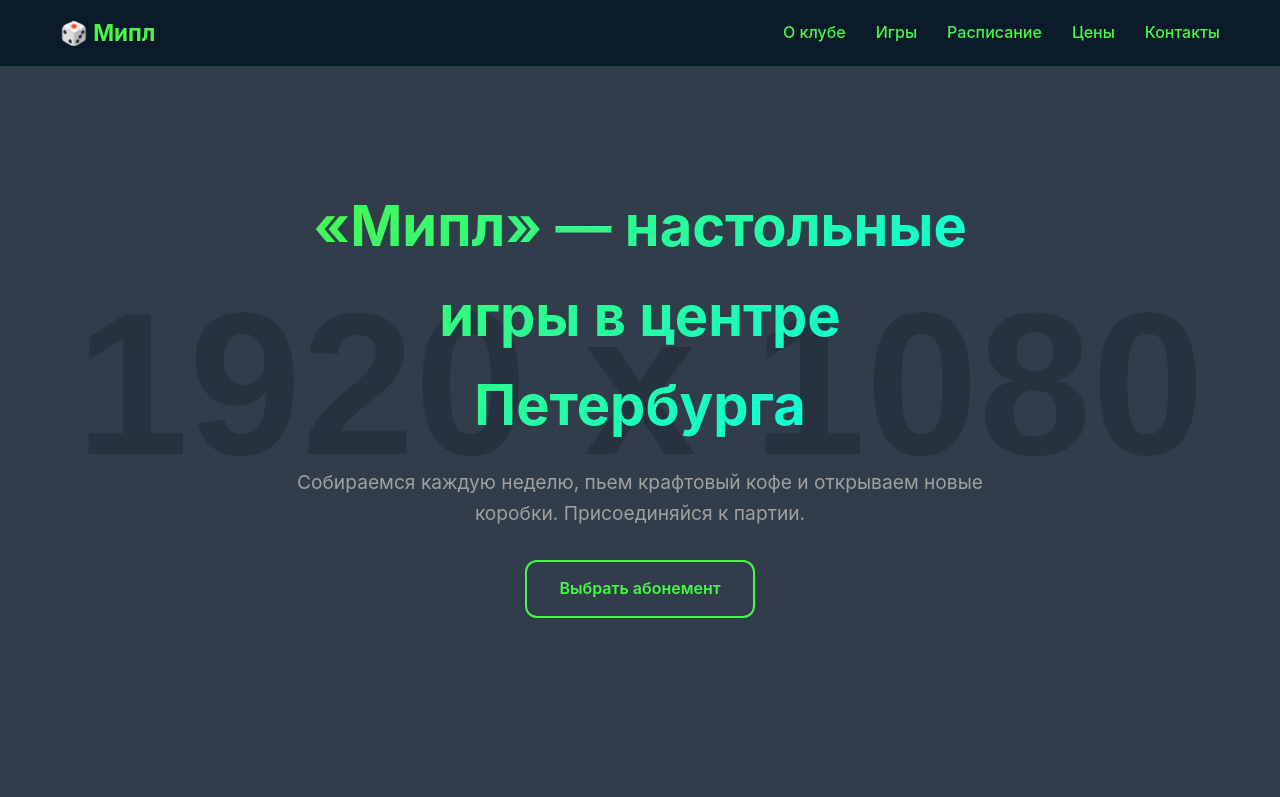
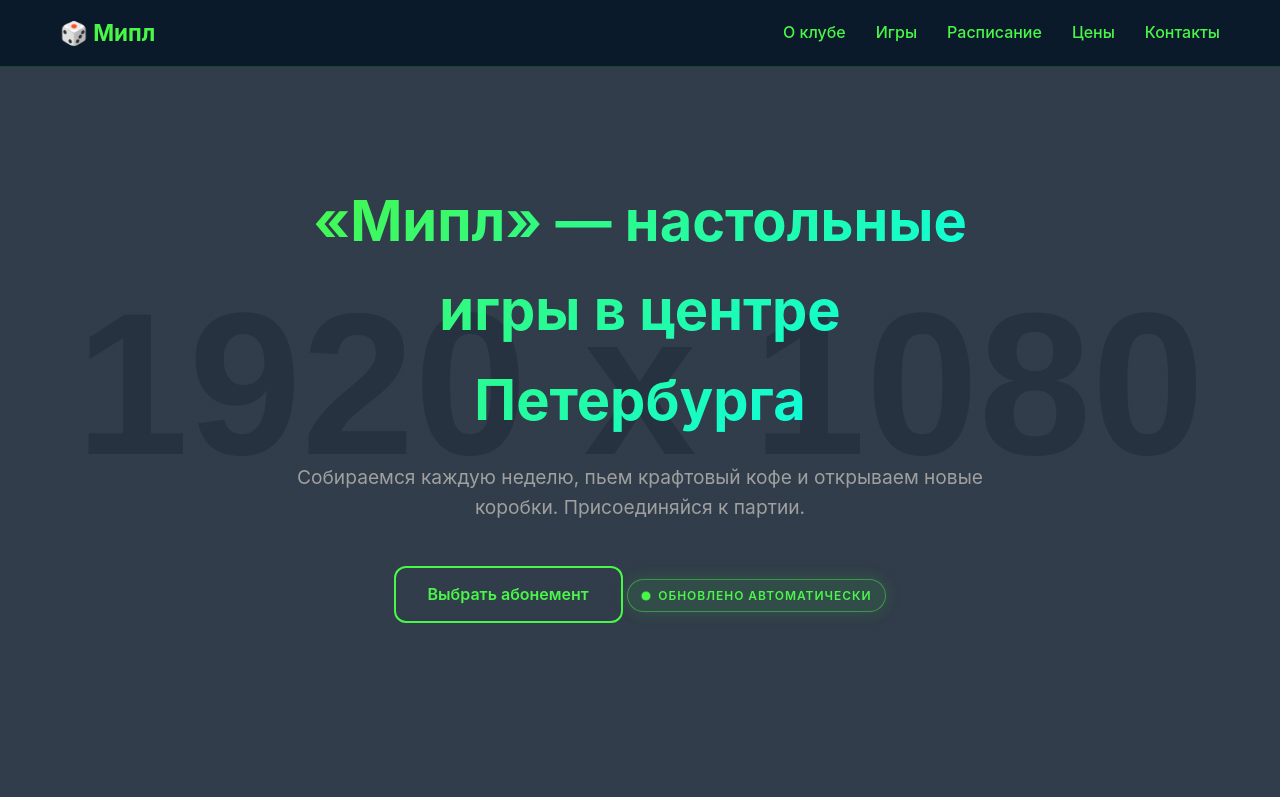
Before and after one commit to roriapriori/test_site, a plain HTML site: page index.html in a window 1280 px wide. Shown: the top 797 px of the page. Drawn offline with Linux system fonts and the light colour scheme; placeholder pictures from the web are drawn by us.

Commit message:
Add action indicator

```diff
--- a/index.html
+++ b/index.html
@@ -41,6 +41,10 @@
             <h1>«Мипл» — настольные игры в центре Петербурга</h1>
             <p>Собираемся каждую неделю, пьем крафтовый кофе и открываем новые коробки. Присоединяйся к партии.</p>
             <a href="#pricing" class="btn">Выбрать абонемент</a>
+            <div class="deploy-badge" role="status" title="Страница собрана и опубликована через GitHub Actions">
+                <span class="deploy-dot" aria-hidden="true"></span>
+                <span>Обновлено автоматически</span>
+            </div>
         </div>
     </section>
 
--- a/style.css
+++ b/style.css
@@ -227,6 +227,58 @@ header {
 
 .btn:active {
     transform: translateY(0);
+}
+
+/* Индикатор автодеплоя: компактный бейдж с пульсирующей точкой */
+.deploy-badge {
+    display: inline-flex;
+    align-items: center;
+    gap: 8px;
+    margin-top: 24px;
+    padding: 6px 14px;
+    font-size: 0.75rem;
+    font-weight: 600;
+    letter-spacing: 0.08em;
+    text-transform: uppercase;
+    color: var(--accent);
+    background: rgba(72, 247, 72, 0.08);
+    border: 1px solid rgba(72, 247, 72, 0.45);
+    border-radius: 999px;
+    box-shadow: 0 0 16px rgba(72, 247, 72, 0.15);
+    transition: var(--transition);
+}
+
+.deploy-badge:hover {
+    border-color: var(--accent-alt);
+    color: var(--accent-alt);
+    box-shadow: 0 0 22px rgba(0, 255, 255, 0.25);
+}
+
+.deploy-dot {
+    width: 8px;
+    height: 8px;
+    flex-shrink: 0;
+    border-radius: 50%;
+    background: var(--accent);
+    animation: deploy-pulse 2s ease-out infinite;
+}
+
+@keyframes deploy-pulse {
+    0% {
+        box-shadow: 0 0 0 0 rgba(72, 247, 72, 0.7);
+    }
+    70% {
+        box-shadow: 0 0 0 8px rgba(72, 247, 72, 0);
+    }
+    100% {
+        box-shadow: 0 0 0 0 rgba(72, 247, 72, 0);
+    }
+}
+
+@media (prefers-reduced-motion: reduce) {
+    .deploy-dot {
+        animation: none;
+    }
 }
 
 /* О клубе */
```
